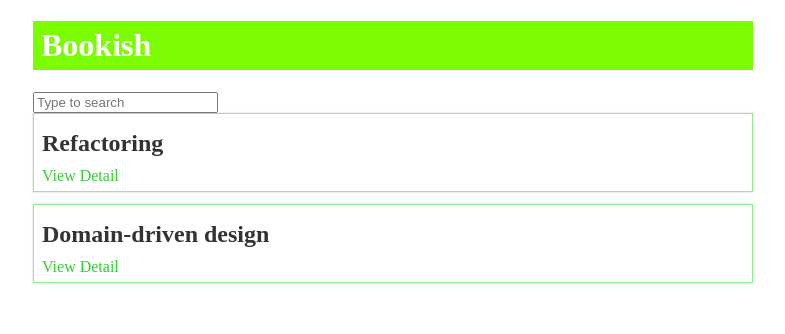
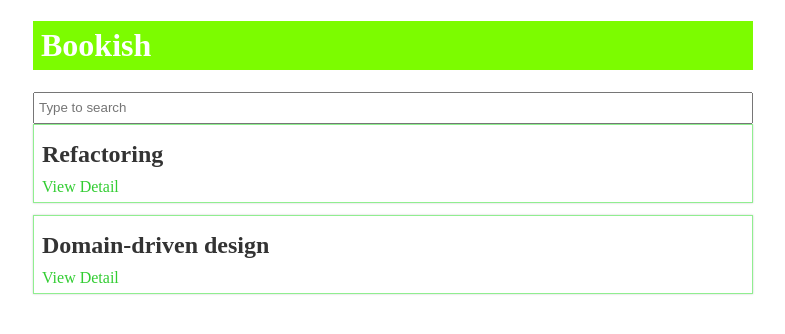
Before and after one commit to moyea/bookish-react, a React (Create React App) app: page / in a window 1280 px wide. Shown: the top 334 px of the page, without its empty margins (247-1032 px from the left). Built offline with nearby package versions, Linux system fonts and the light colour scheme; data requests are answered from the project's data file.

Commit message:
添加SearchBox组件及相关测试

```diff
--- /dev/null
+++ b/src/comps/SearchBox.css
@@ -0,0 +1,7 @@
+.search {
+  -webkit-box-sizing: border-box;
+  box-sizing: border-box;
+  width: 100%;
+  padding: 2px 4px;
+  height: 32px;
+}
--- /dev/null
+++ b/src/comps/SearchBox.js
@@ -0,0 +1,9 @@
+import React from 'react';
+import './SearchBox.css';
+
+function SearchBox({term, onChange}) {
+  return <input type="text" className="search" placeholder="Type to search"
+                onChange={onChange} value={term}/>;
+}
+
+export default SearchBox;
--- a/src/containers/BookListContainer.js
+++ b/src/containers/BookListContainer.js
@@ -1,6 +1,7 @@
 import React, {Component} from 'react';
 import axios from 'axios';
 import BookList from "../comps/BookList";
+import SearchBox from "../comps/SearchBox";
 
 class BookListContainer extends Component {
   state = {
@@ -44,11 +45,9 @@ class BookListContainer extends Component {
   render() {
     return (
       <div>
-        <input type="text" className="search" placeholder="Type to search"
-               onChange={(e) => this.filterBook(e)} value={this.state.term}/>
+        <SearchBox onChange={(e)=>this.filterBook(e)} term={this.state.term}/>
         <BookList {...this.state}/>
       </div>
-
     )
   }
 }
```
Also changed, not shown: 1 other file (tests, documents, lock files or other folders).
